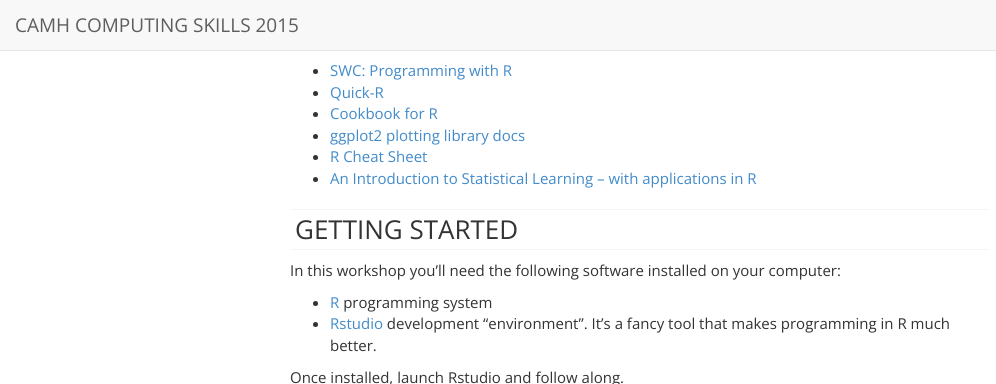
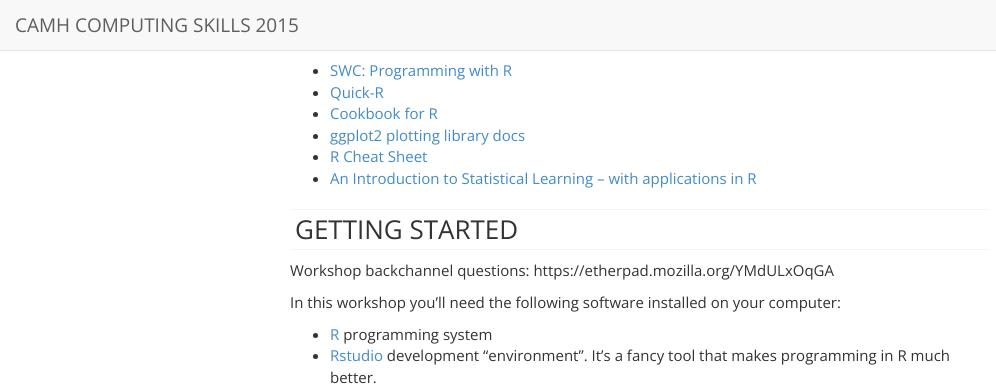
Before and after one commit to TIGRLab/computing-skills-march-2015, a Jekyll site: the page built from R-intro.html, in a window 1280 px wide and 900 px high, scrolled down 312 px, cut to the strip 0-384 px from the top of the window. Shown: the whole strip, without its empty margins (0-996 px from the left). Built offline with Jekyll 4.4.1, drawn with Linux system fonts in a browser that asks for light colours; nearby versions of some CDN libraries; Markdown is read by kramdown in place of the engine named in the settings.

Commit message:
Added etherpad

```diff
--- a/_includes/R-intro.md
+++ b/_includes/R-intro.md
@@ -23,11 +23,16 @@ Things to read:
 
 ### Getting started
 
+Workshop backchannel questions:
+https://etherpad.mozilla.org/YMdULxOqGA
+
 In this workshop you'll need the following software installed on your computer:
 
 - [R](http://cran.utstat.utoronto.ca/) programming system
 - [Rstudio](http://www.rstudio.com/products/rstudio/download/) development
   "environment". It's a fancy tool that makes programming in R much better.
+
+
 
 Once installed, launch Rstudio and follow along.
 
```
